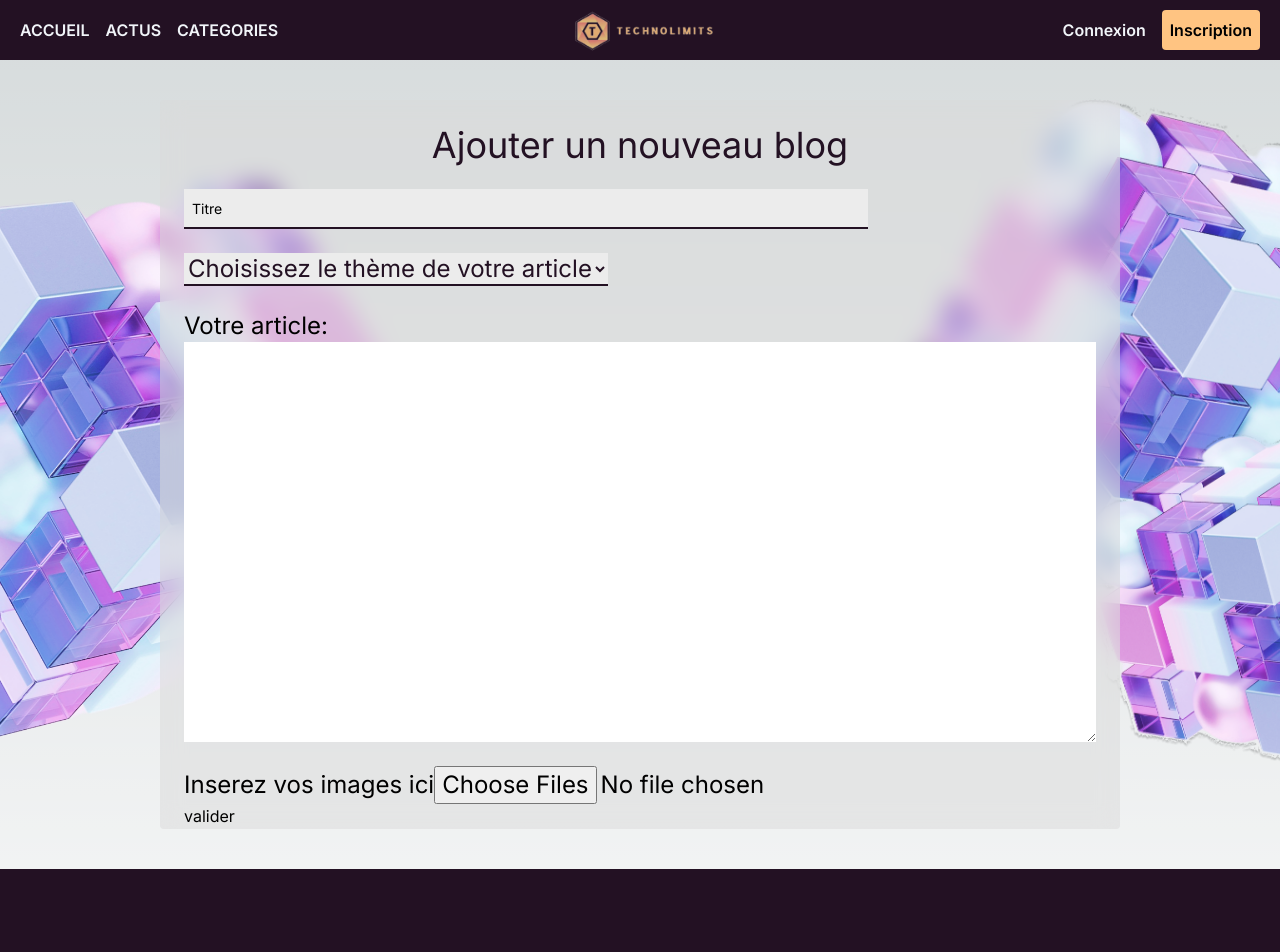
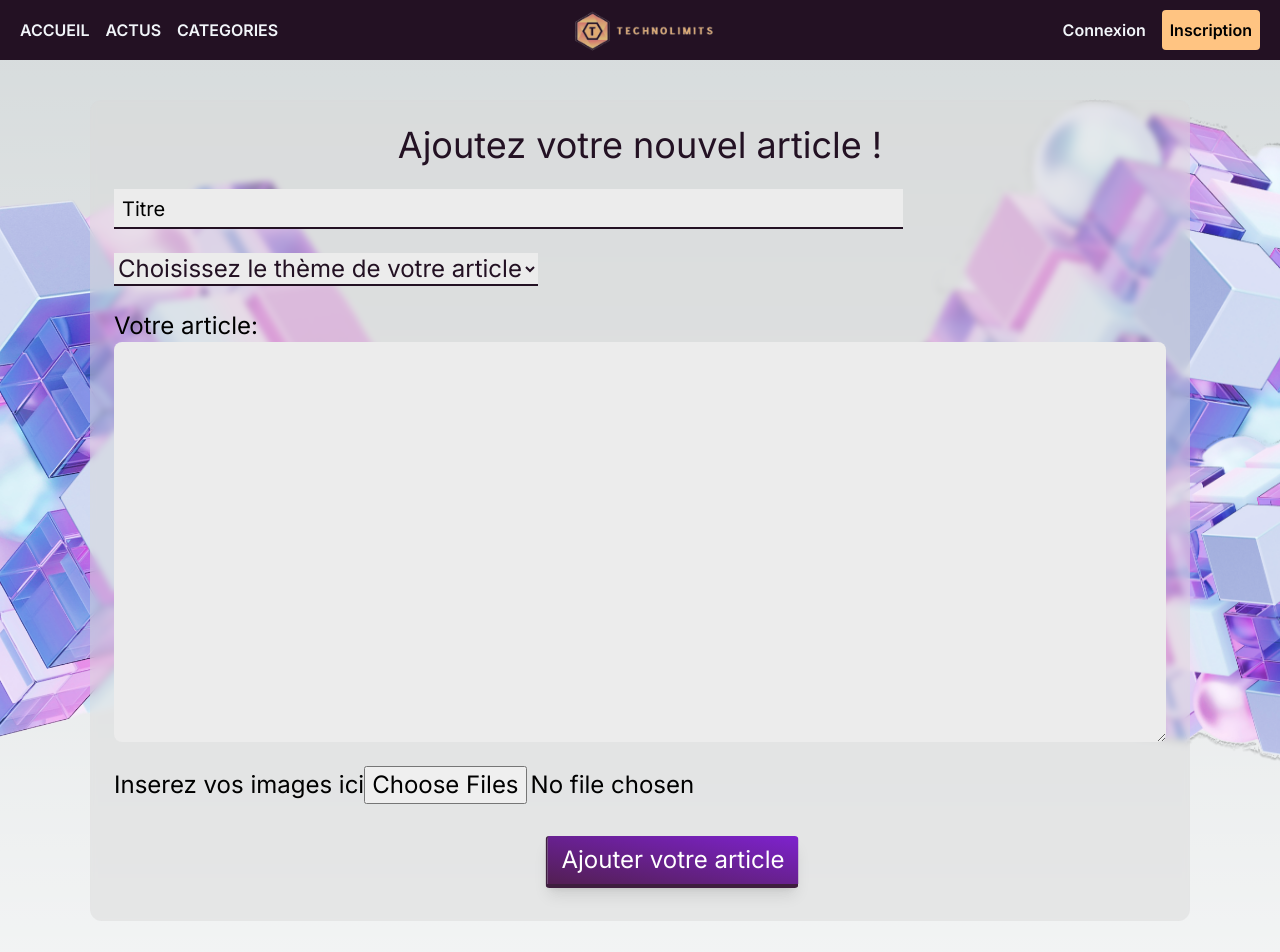
Before and after one commit to Celoma/ProjetBlog, a Next.js app in the folder tech-no-limits/: page /pages/createblog in a window 1280 px wide. Shown: the top 952 px of the page. Built offline with nearby package versions, Linux system fonts and the light colour scheme.

Commit message:
commit add blog

```diff
--- a/tech-no-limits/src/app/pages/createblog/page.tsx
+++ b/tech-no-limits/src/app/pages/createblog/page.tsx
@@ -1,17 +1,52 @@
 "use client"
 import React, { useState } from 'react';
+import axios from 'axios';
+
+const createBlog = async (title, body) => {
+
+    const response = await axios.post('/api/users/register', {
+      title,
+      body
+    });
+    // Ici dans le console.log on affiche tous les champs de l'utilisateur qui vient d'être créé
+    console.log(response.data);
+};
+
+export { createBlog };
 
 const page = () => {
 
+
+    const handleNewBlog = async (e) => {
+        e.preventDefault();
+        const username = document.getElementById("username").value;
+        const email = document.getElementById("mail").value;
+        const password = document.getElementById("password").value;
+        const confirmPassword = document.getElementById("confirm-password").value;
+        if (password !== confirmPassword) {
+          return;
+        }
+        try {
+          const newUser = await createUser(username, email, selectedOption, password);
+          document.getElementById("username").value = "";
+          document.getElementById("mail").value = "";
+          document.getElementById("password").value = "";
+          document.getElementById("confirm-password").value = "";
+          selectedOption = null;
+        } catch (error) {
+          console.error('Erreur lors de la création de l\'utilisateur :', error);
+        }
+      };
+
     return (
         <div className='relative'>
-            <div className='bg-custom-trans-gray rounded py-[1px] mx-40 p-6 my-10 z-10 backdrop-blur-md'>
-                <h1 className='text-custom-purple text-4xl mt-6 text-center'>Ajouter un nouveau blog</h1>
-                <form action="">
+            <div className='bg-custom-trans-gray rounded-xl max-w-[1100px] py-[1px] mx-auto p-6 my-10 z-10 backdrop-blur-[3px]'>
+                <h1 className='text-custom-purple text-4xl mt-6 text-center'>Ajoutez votre nouvel article !</h1>
+                <form action=""  onSubmit={handleNewBlog}>
                     <div>
                         <div className="mb-6 w-3/4 relative group cursor-text  mt-6">
-                            <input type="text" id="title" required className="text-2xl w-full h-10 px-4 text-sm peer bg-custom-gray outline-none border-b-2 border-custom-purple" />
-                            <label htmlFor="title" className="text-2xl cursor-text transform transition-all absolute top-0 left-0 h-full flex items-center pl-2 text-sm group-focus-within:text-xs peer-valid:text-xs group-focus-within:h-1/2 peer-valid:h-1/2 group-focus-within:-translate-y-full peer-valid:-translate-y-full group-focus-within:pl-0 peer-valid:pl-0">Titre</label>
+                            <input type="text" id="title" required className="text-xl w-full h-10 px-4 text-sm peer bg-custom-gray outline-none border-b-2 border-custom-purple" />
+                            <label htmlFor="title" className="text-xl cursor-text transform transition-all absolute top-0 left-0 h-full flex items-center pl-2 text-sm group-focus-within:text-xs peer-valid:text-xs group-focus-within:h-1/2 peer-valid:h-1/2 group-focus-within:-translate-y-full peer-valid:-translate-y-full group-focus-within:pl-0 peer-valid:pl-0">Titre</label>
                         </div>
                         <select className='mb-6 text-2xl bg-custom-gray text-custom-purple border-b-2 border-solid border-custom-purple'>
                             <option value="" hidden disabled selected>Choisissez le thème de votre article</option>
@@ -24,16 +59,19 @@ const page = () => {
                             <option value="cloud">Cloud</option>
                         </select>
                     </div>
-                    <div className='mb-6 flex flex-col rounded-full'>
+                    <div className='mb-6 flex flex-col'>
                         <label className='text-2xl' htmlFor="story">Votre article:</label>
-                        <textarea id="story" name="story" className='min-h-[400px] resize-y' >
+                        <textarea id="story" name="story" className='min-h-[400px] resize-y rounded-lg p-2 bg-custom-gray' >
                         </textarea>
-                       </div>
+                    </div>
                     <div className='text-2xl'>
                         <label htmlFor="imagePost">Inserez vos images ici</label>
                         <input type="file" accept='image/jpeg, image/png' id='imagePost' multiple/>
                     </div>
-                    <button>valider</button>
+                    <button type='submit' className="m-8 text-2xl left-2/4 -translate-x-2/4 overflow-hidden rounded relative inline-flex group items-center justify-center px-3.5 py-2 m-1 cursor-pointer border-b-4 border-l-2 active:border-custom-purple active:shadow-none shadow-lg bg-gradient-to-tr from-[#521F52] to-purple-700 border-[#3E1E3E] text-white">
+                        <span className="absolute w-0 h-0 transition-all duration-300 ease-out bg-white rounded-full group-hover:w-96 group-hover:h-full opacity-10"></span>
+                        <span className="relative">Ajouter votre article</span>
+                    </button>
 
                 </form>
             </div>
--- a/tech-no-limits/tailwind.config.ts
+++ b/tech-no-limits/tailwind.config.ts
@@ -16,7 +16,8 @@ const config: Config = {
         "custom-orange": "#FFC482",
         "custom-brown": "#A15E49",
         "custom-gray": "#ECECEC",
-        "custom-trans-gray": "#D9D9D980"
+        "custom-trans-gray": "#D9D9D980",
+        "custom-chair": "#FFEDDA"
       },
       height: {
         "footer": "435px",
```
Also changed, not shown: tech-no-limits/src/app/api/blog/create/route.ts (added).
